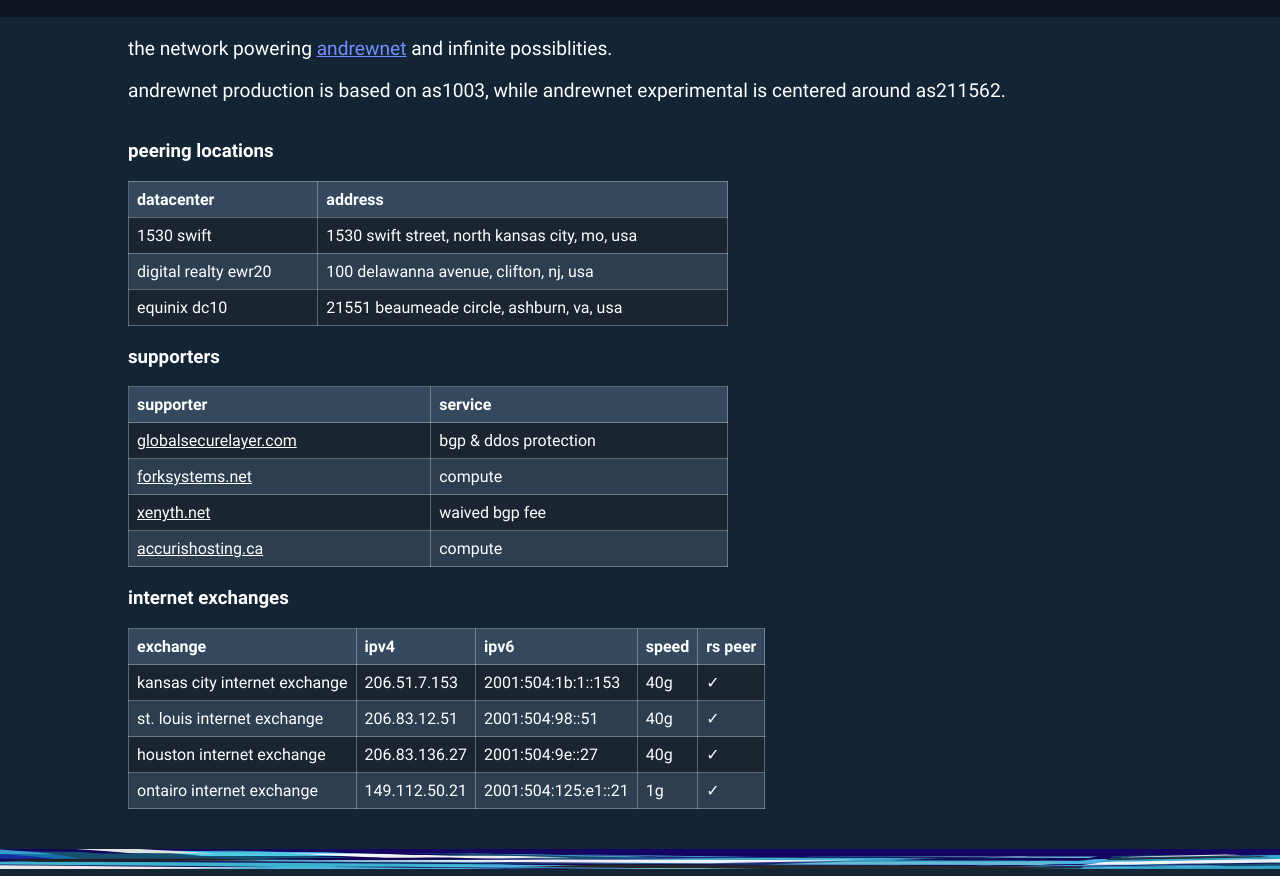
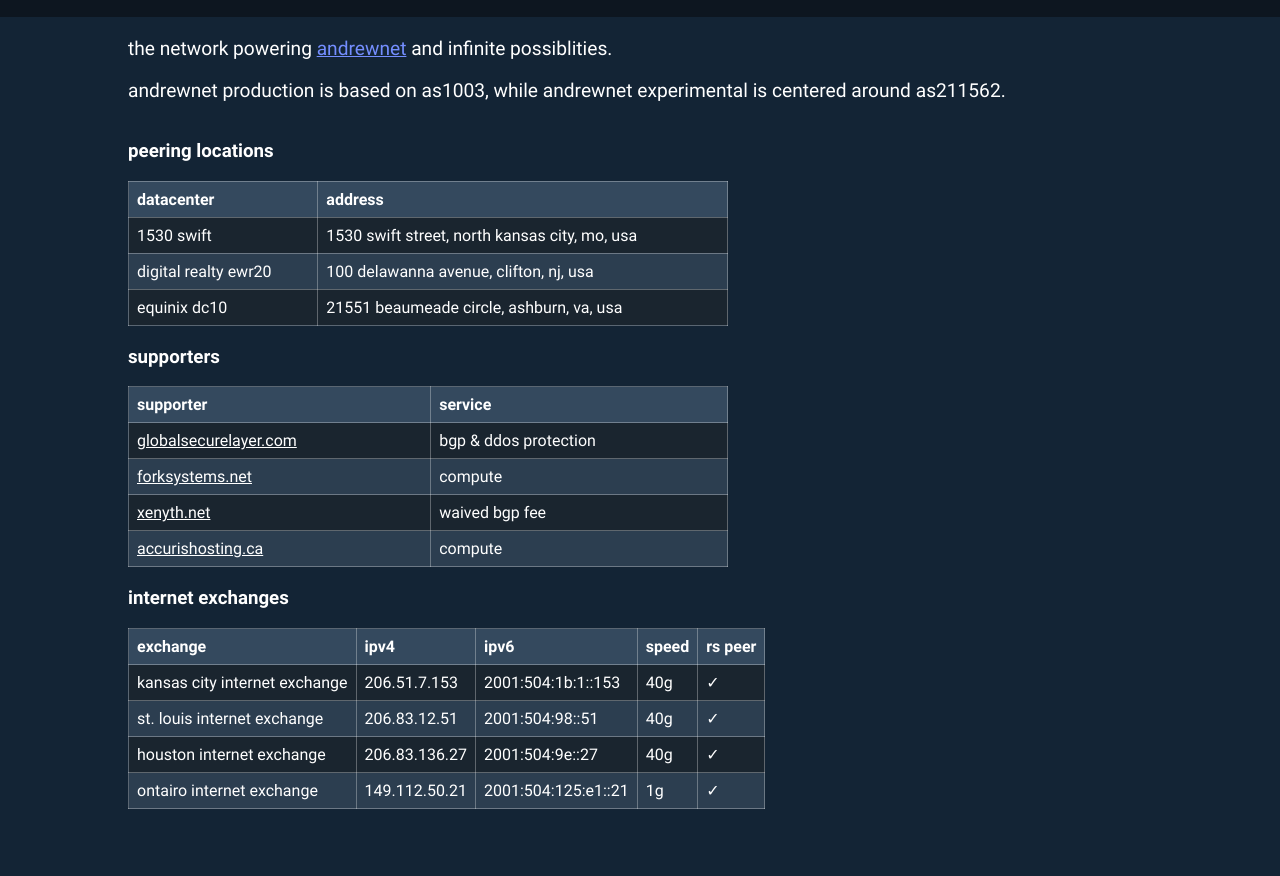
Before and after one commit to andrewnyr/1003, a plain HTML site: page index.html in a window 1280 px wide. Shown: the part 76-952 px from the top of the page. Drawn offline with Linux system fonts and the light colour scheme.

Commit message:
Update index.html

```diff
--- a/index.html
+++ b/index.html
@@ -164,8 +164,6 @@
   </div>
 
   <!-- Footer -->
-  <div class="footer-border-bg"></div>
-
   <footer>
     <div class="footer-container">
       <div class="footer-left">
```
